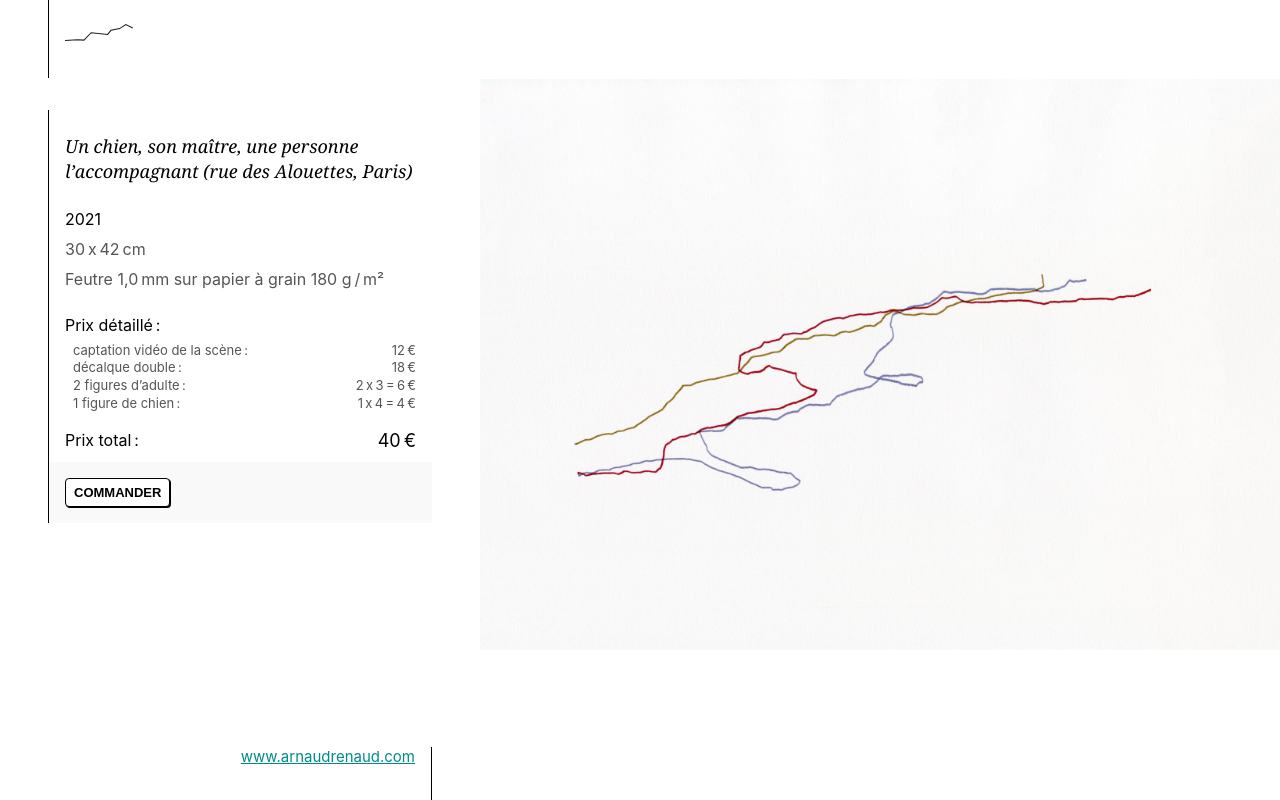
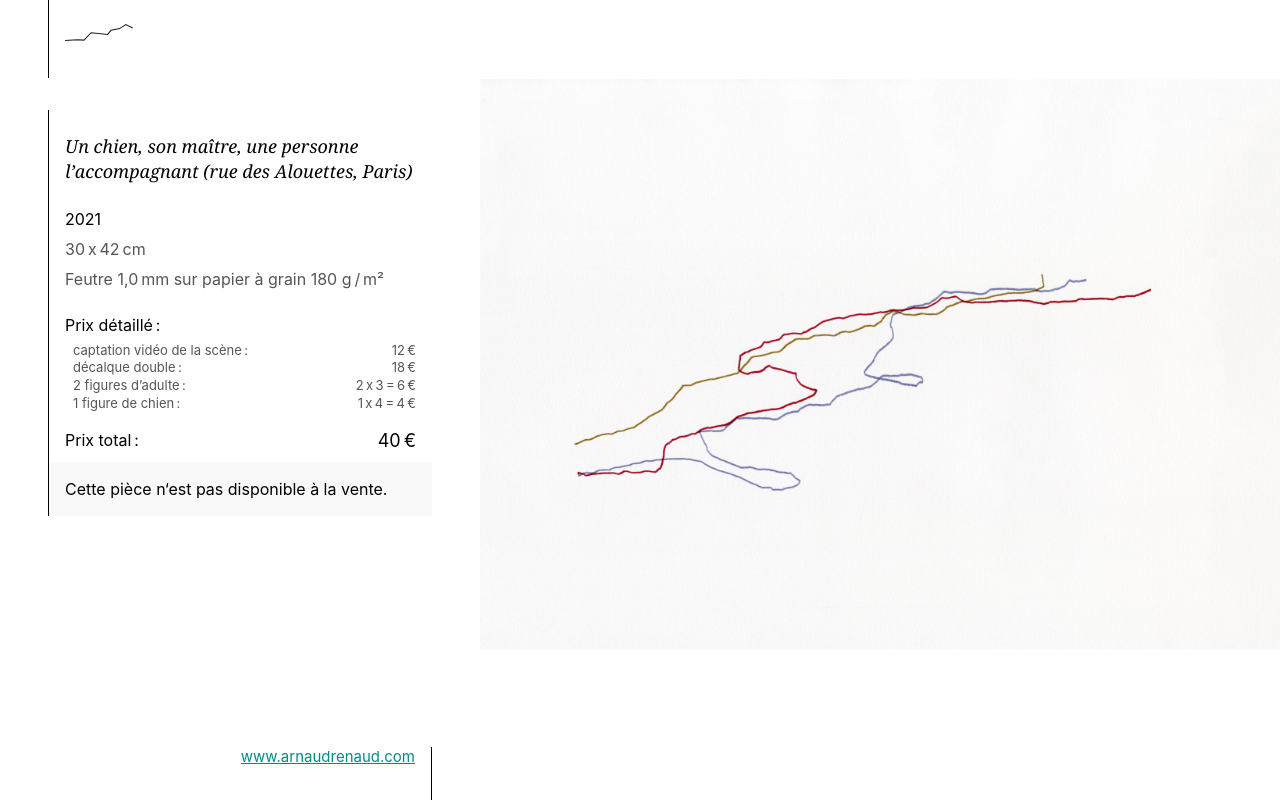
Before and after one commit to arnaudrenaud/vv, a Next.js app: page /pieces/rue-des-alouettes-chien-maitre-personne in a window 1280 px wide. Built offline with nearby package versions, Linux system fonts and the light colour scheme.

Commit message:
Show info message instead of button when piece unavailable

```diff
--- a/pages/pieces/[id].tsx
+++ b/pages/pieces/[id].tsx
@@ -272,7 +272,7 @@ export default function PieceDetails({ piece }: { piece: Piece }) {
             <styled.StyledOrderFormWrapper>
               {showOrderForm ? (
                 <OrderForm pieceId={piece.id} />
-              ) : (
+              ) : piece.isAvailable ? (
                 <styled.StyledOrderButton
                   onClick={() => {
                     setShowOrderForm(true);
@@ -280,6 +280,8 @@ export default function PieceDetails({ piece }: { piece: Piece }) {
                 >
                   Commander
                 </styled.StyledOrderButton>
+              ) : (
+                'Cette pièce n‘est pas disponible à la vente.'
               )}
             </styled.StyledOrderFormWrapper>
           </styled.StyledPieceWrapper>
```
